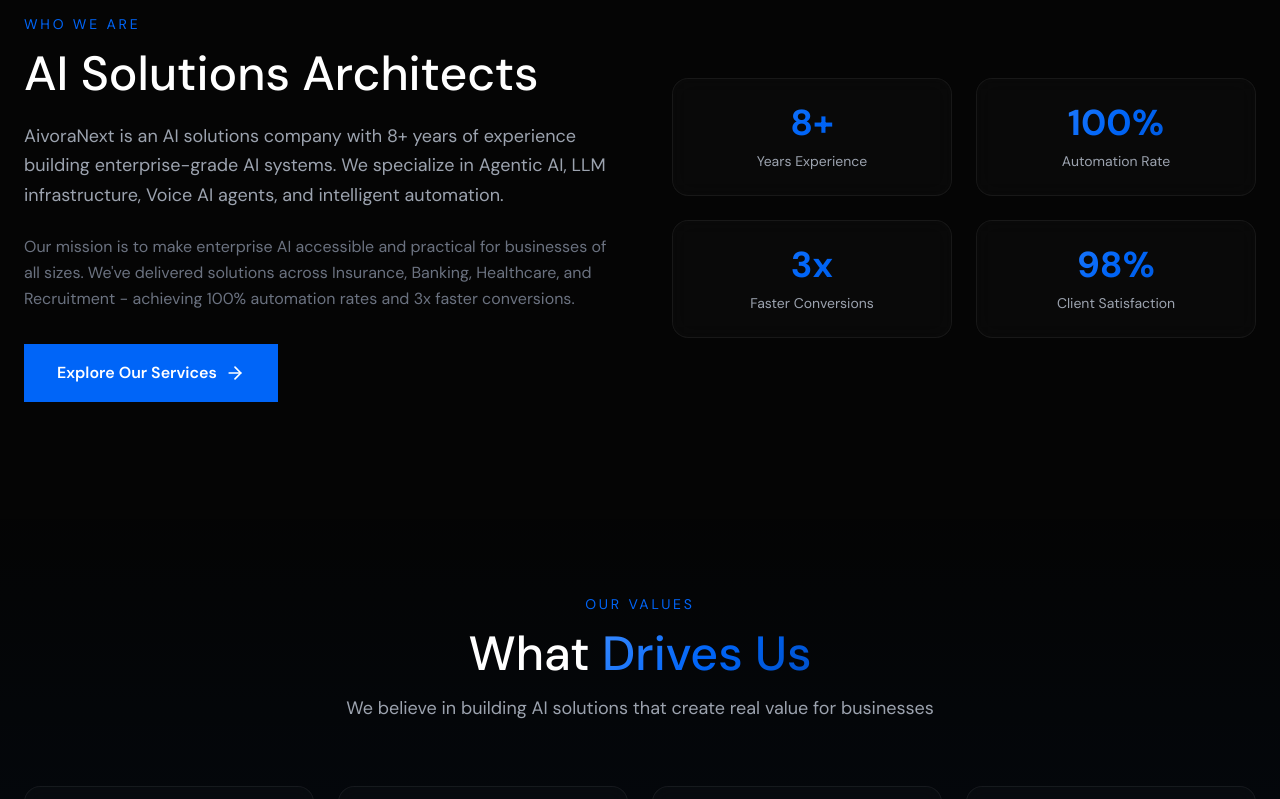
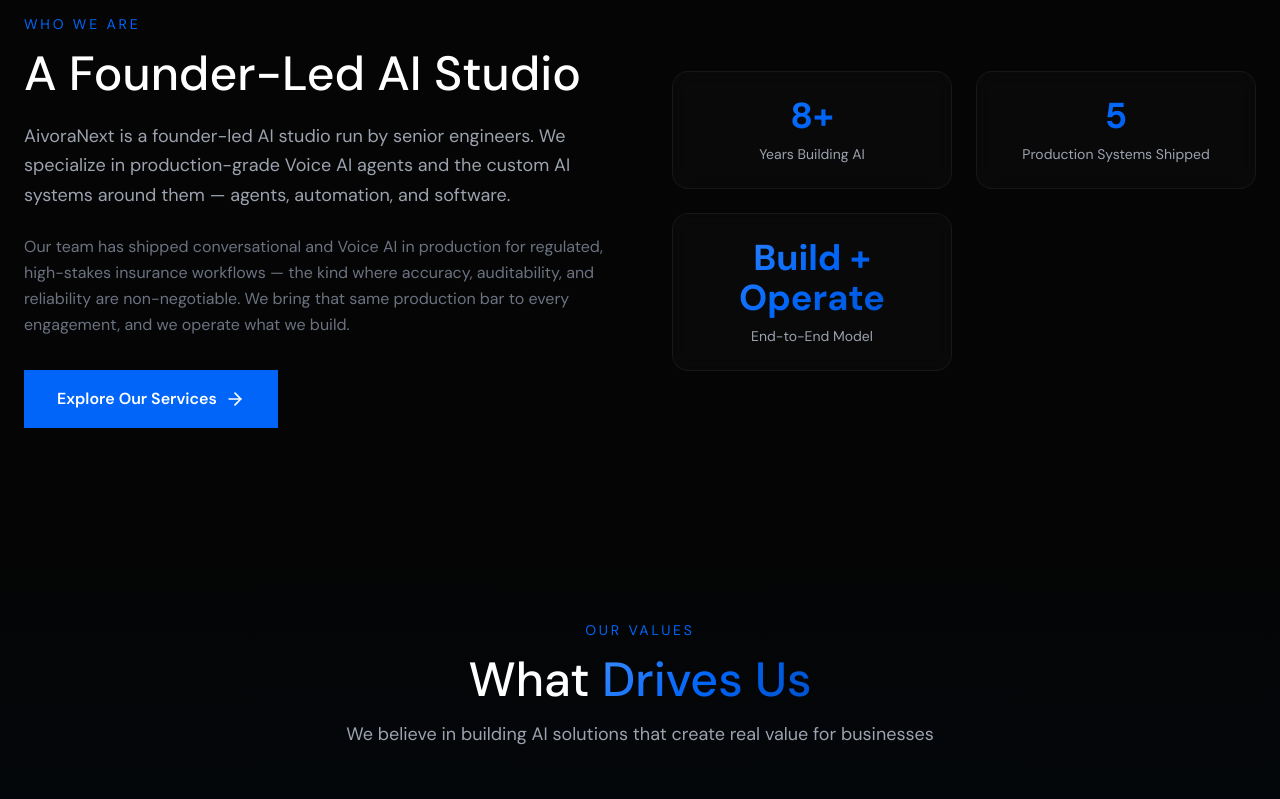
Before and after one commit to aivoranext/aivoranext-website, a Next.js app: page /about in a window 1280 px wide. Shown: the part 1340-2139 px from the top of the page. Built offline with nearby package versions, Linux system fonts and the light colour scheme.

Commit message:
feat: rewrite About content for founder-led studio with real stack and cases

```diff
--- a/app/about/page.js
+++ b/app/about/page.js
@@ -92,10 +92,9 @@
 
 // Team expertise - Real metrics from founder's portfolio
 const expertise = [
-  { label: "Years Experience", value: "8+" },
-  { label: "Automation Rate", value: "100%" },
-  { label: "Faster Conversions", value: "3x" },
-  { label: "Client Satisfaction", value: "98%" },
+  { label: "Years Building AI", value: "8+" },
+  { label: "Production Systems Shipped", value: "5" },
+  { label: "End-to-End Model", value: "Build + Operate" },
 ];
 
 export default function AboutPage() {
@@ -316,7 +315,7 @@
             >
               <h4 className="text-[#0065F8] text-sm font-semibold mb-4">AI Frameworks</h4>
               <div className="flex flex-wrap gap-2">
-                {["LangGraph", "LangChain", "CrewAI", "AutoGen"].map((tech) => (
+                {["LangGraph", "LangChain", "CrewAI", "Google Agent Toolkit"].map((tech) => (
                   <span key={tech} className="px-3 py-1.5 rounded-lg bg-white/5 text-gray-300 text-sm">
                     {tech}
                   </span>
@@ -334,7 +333,7 @@
             >
               <h4 className="text-[#0065F8] text-sm font-semibold mb-4">Voice AI</h4>
               <div className="flex flex-wrap gap-2">
-                {["LiveKit", "Twilio", "ElevenLabs", "Deepgram"].map((tech) => (
+                {["LiveKit", "Twilio", "BlandAI", "Retell AI", "ElevenLabs", "Cartesia", "Deepgram", "AssemblyAI"].map((tech) => (
                   <span key={tech} className="px-3 py-1.5 rounded-lg bg-white/5 text-gray-300 text-sm">
                     {tech}
                   </span>
@@ -352,7 +351,7 @@
             >
               <h4 className="text-[#0065F8] text-sm font-semibold mb-4">Vector Databases</h4>
               <div className="flex flex-wrap gap-2">
-                {["Pinecone", "Weaviate", "ChromaDB"].map((tech) => (
+                {["Pinecone", "Qdrant", "ChromaDB"].map((tech) => (
                   <span key={tech} className="px-3 py-1.5 rounded-lg bg-white/5 text-gray-300 text-sm">
                     {tech}
                   </span>
@@ -378,11 +377,29 @@
               </div>
             </motion.div>
 
+            {/* Automation */}
+            <motion.div
+              initial={{ opacity: 0, y: 20 }}
+              whileInView={{ opacity: 1, y: 0 }}
+              transition={{ delay: 0.4 }}
+              viewport={{ once: true }}
+              className="glass-card rounded-2xl p-6 border border-white/5"
+            >
+              <h4 className="text-[#0065F8] text-sm font-semibold mb-4">Automation</h4>
+              <div className="flex flex-wrap gap-2">
+                {["n8n", "Make.com", "Custom APIs & Middleware"].map((tech) => (
+                  <span key={tech} className="px-3 py-1.5 rounded-lg bg-white/5 text-gray-300 text-sm">
+                    {tech}
+                  </span>
+                ))}
+              </div>
+            </motion.div>
+
             {/* Languages & Frameworks */}
             <motion.div
               initial={{ opacity: 0, y: 20 }}
               whileInView={{ opacity: 1, y: 0 }}
-              transition={{ delay: 0.4 }}
+              transition={{ delay: 0.5 }}
               viewport={{ once: true }}
               className="glass-card rounded-2xl p-6 border border-white/5"
             >
@@ -400,7 +417,7 @@
             <motion.div
               initial={{ opacity: 0, y: 20 }}
               whileInView={{ opacity: 1, y: 0 }}
-              transition={{ delay: 0.5 }}
+              transition={{ delay: 0.6 }}
               viewport={{ once: true }}
               className="glass-card rounded-2xl p-6 border border-white/5"
             >
```
Also changed, not shown: lib/content.js.
